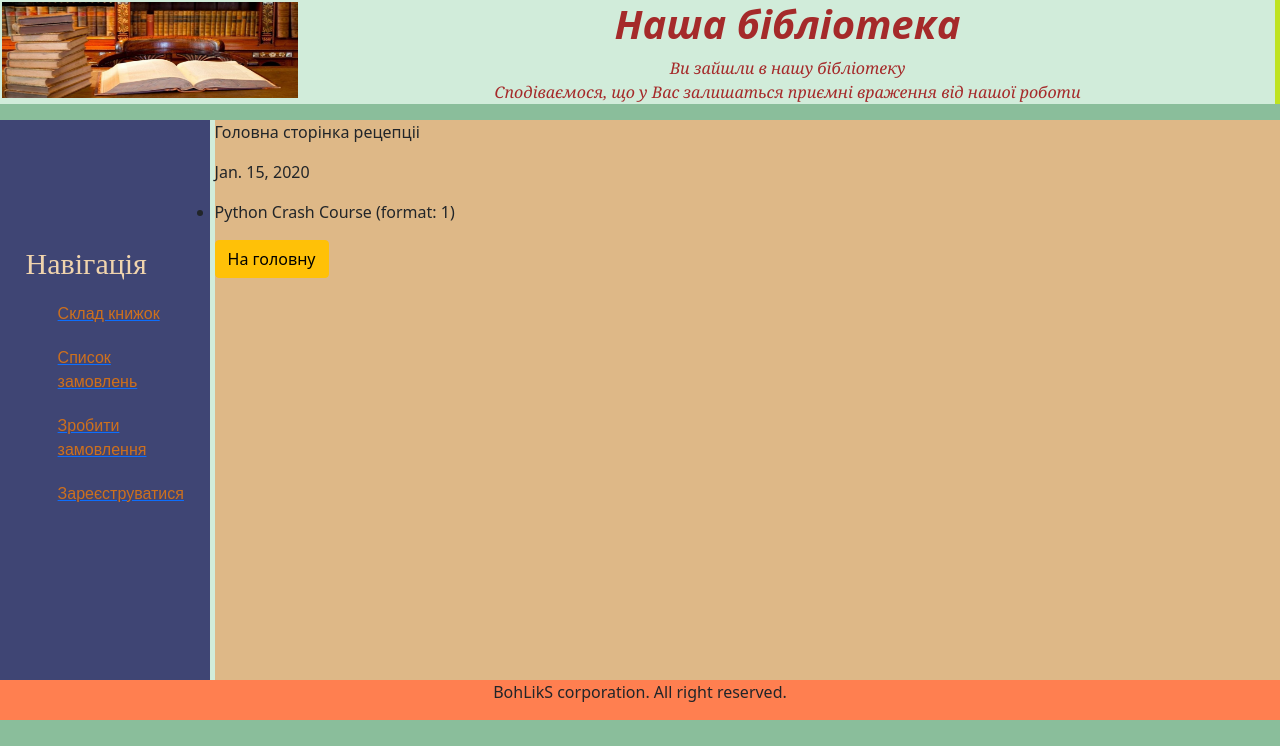
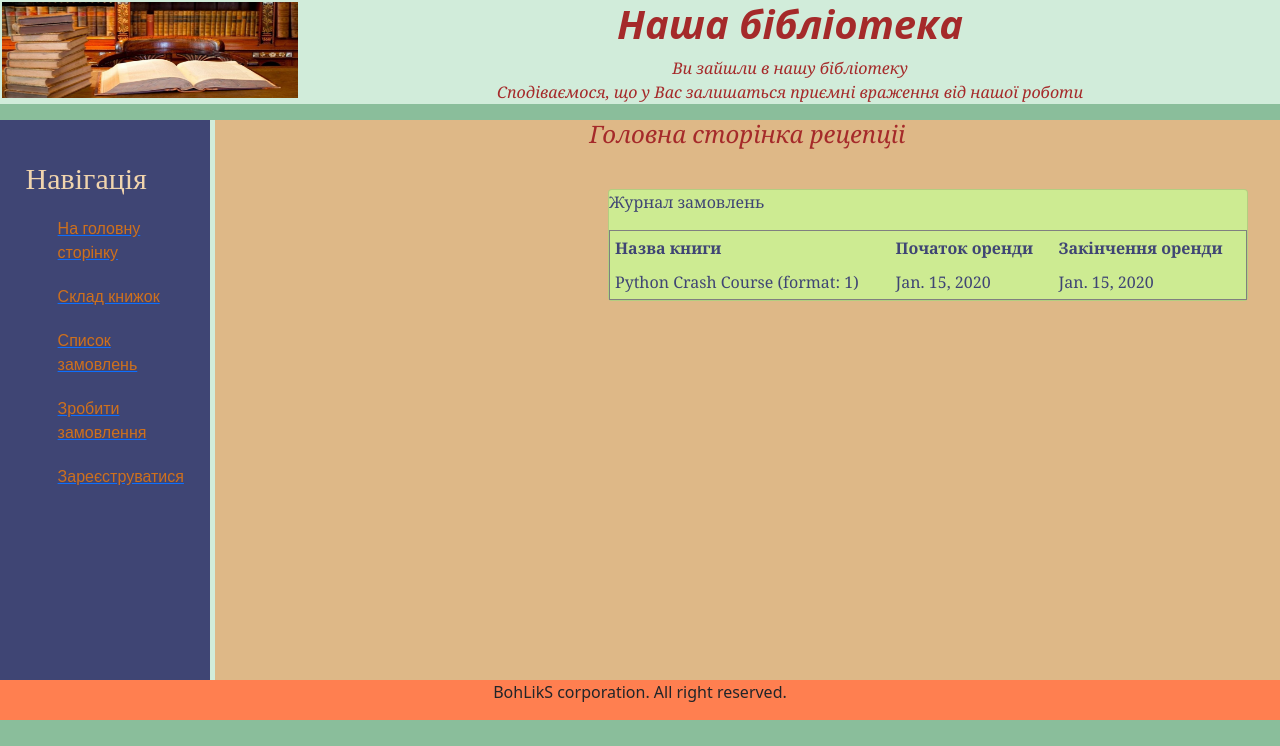
Before and after one commit to yatagan/ILS, a Django app: page /library_reception/ in a window 1280 px wide. Shown: the top 746 px of the page. Run offline with Django 4.2, Linux system fonts and the light colour scheme; data comes from the database, SQL or seed files in the repository; tables that the repository leaves empty hold one stand-in row (values such as "Sample post").

Commit message:
fix CSS problem #30 (#33)
* fix CSS problem #30

* fix problem with search in warehouse

```diff
--- a/core/static/core/css/core.css
+++ b/core/static/core/css/core.css
@@ -6,7 +6,7 @@ header {
     height: 30%;
     background-color: #d1ecda;
     text-align: center;
-    border-right: 5px solid #bfe321;
+    border-right: 5px;
 }
 
 header div p {
@@ -33,6 +33,14 @@ header img {
 main {
     height: 35em;
     background-color: burlywood;
+
+}
+
+main div {
+    width: 50%;
+    float: right;
+    margin-top: 2em;
+    margin-right: 2em;
 }
 
 main h4 {
@@ -45,8 +53,8 @@ main h4 {
 main .card {
     color: #3f4574;
     background-color: rgb(205, 235, 146);
-    width: 35%;
-    margin-left: 30em;
+    width: 50%;
+    margin-left: 10em;
     text-align: left;
     font-family: Cambria, Cochin, Georgia, Times, 'Times New Roman', serif;
     margin-bottom: 2px;
@@ -70,7 +78,7 @@ main aside {
 
 main aside h5 {
     font-family: 'Times New Roman', Times, serif;
-    margin-top: 100px;
+    margin-top: 10%;
     font-size: 30px;
 }
 
--- a/core/templates/core/base.html
+++ b/core/templates/core/base.html
@@ -28,6 +28,7 @@
       <aside>
         <h5>Навігація</h5>
         <ul>
+          <a href="{% url 'core:index' %}"><li><i class="fa-solid fa-window"></i>На головну сторінку</li></a>
           <a href="{% url 'warehouse:index' %}"><li><i class="fa-solid fa-window"></i>Склад книжок</li></a>
           <a href="{% url 'library_reception:index' %}"><li><i class="fa-solid fa-window"></i>Список замовлень</li></a>
           <a href="{% url 'library_reception:book_rent' %}"><li><i class="fa-solid fa-window"></i>Зробити замовлення</li></a>
--- a/library_reception/templates/library_reception/book_rent.html
+++ b/library_reception/templates/library_reception/book_rent.html
@@ -5,10 +5,12 @@
   <div class="card">
     <p>Вибрати екземпляр: </p>
     <form action="{% url 'library_reception:book_rent' %}" method="post">
+
       {% csrf_token %}
       {{ order_form.as_p }}
       <button name="submit">Орендувати книгу</button>
+
     </form>
   </div>
-  <button class="btn btn-warning">На головну</button>
+
 {% endblock content %}
--- a/library_reception/templates/library_reception/index.html
+++ b/library_reception/templates/library_reception/index.html
@@ -2,21 +2,25 @@
 
 {% block content %}
 
-  <p>Головна сторінка рецепціі</p>
-
-  {% for rent in rents %}
-
-  <p>{{rent.return_date}}</p>
-
-    <ul>
-    {% for book in rent.books.all %}
-      <li> {{ book }} </li>
-    {% endfor %}
-    </ul>
-
-    {% endfor %}
-
-
-  <button class="btn btn-warning">На головну</button>
+  <h4>Головна сторінка рецепціі</h4>
+  <div class="card">
+    <p>Журнал замовлень</p>
+    <table border="1" cellpadding="5">
+      <tr>
+        <th>Назва книги</th>
+        <th>Початок оренди</th>
+        <th>Закінчення оренди</th>
+      </tr>
+      {% for rent in rents %}
+        {% for book in rent.books.all %}
+      <tr>
+        <td>{{ book }}</td>
+        <td>{{ rent.start_rent_date }}</td>
+        <td>{{ rent.return_date }}</td>
+      </tr>
+        {% endfor %}
+      {% endfor %}
+    </table>
+  </div>
 
 {% endblock content %}
--- a/warehouse/views.py
+++ b/warehouse/views.py
@@ -30,7 +30,7 @@ def search_book(request):
         books = Book.objects.filter(title__icontains=search_query).distinct()
     else:
         books = Book.objects.all()
-    result_search_book = {'search_query_book': books}
+    result_search_book = {'books': books}
 
     return render(request, 'warehouse/result_search.html', result_search_book)
 
@@ -40,5 +40,6 @@ def search_author(request):
         authors = Author.objects.filter(name__icontains=search_query).distinct()
     else:
         authors = Author.objects.all()
+
     result_search_author = {'authors': authors}
     return render(request, 'warehouse/result_search.html', result_search_author)
```
Also changed, not shown: library_reception/static/library_reception/css/library_reception.css (+6 -11 lines), warehouse/static/warehouse/css/warehouse.css (+0 -17 lines), warehouse/templates/warehouse/index.html (+6 -15 lines), warehouse/templates/warehouse/result_search.html (+8 -10 lines).
